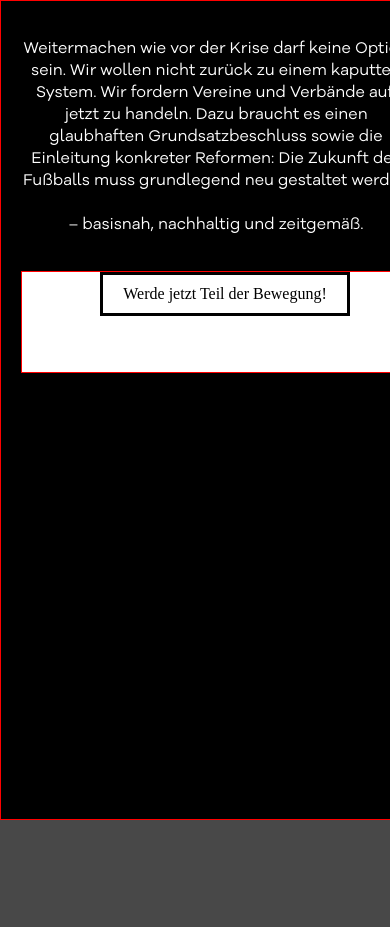
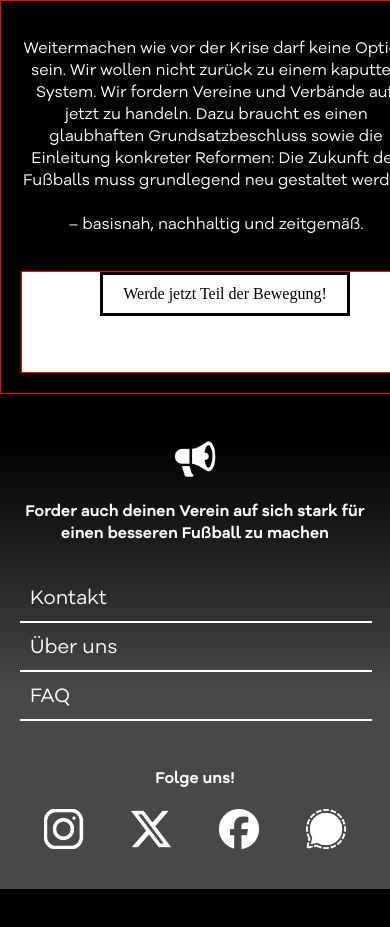
Before and after one commit to Siggyyyyyyy/Fu-ball-Website, a plain HTML site: page index.html in a window 390 px wide. Shown: the part 5307-6234 px from the top of the page. After the commit the page ends 6196 px from the top, so only its background shows below. Drawn offline with Linux system fonts and the light colour scheme.

Commit message:
Added Social Media and Megaphone Symbol, added footer css, added working footer

```diff
--- /dev/null
+++ b/CSS/footer.css
@@ -0,0 +1,110 @@
+#footer {
+
+    background: linear-gradient(rgba(72, 72, 72, 0) 10%, rgb(72, 72, 72) 60%);;
+    color: white;
+    padding: 40px 20px;
+    font-family: "Galano", sans-serif;
+}
+
+.footer-container {
+    display: flex;
+    flex-direction: column;
+    align-items: center;
+}
+
+.footer-message {
+    margin-bottom: 20px;
+    text-align: center;
+}
+
+.footer-message p {
+    margin: 10px 0;
+}
+
+.footer-icon {
+    width: 50px;
+    height: auto;
+    margin-bottom: 0px;
+}
+
+.footer-links {
+    width: 100%; /* Breite auf 100% setzen */
+    max-width: 400px; /* Optional: Maximalbreite */
+    text-align: left; /* Links ausrichten */
+    margin-bottom: 10px;
+}
+
+.footer-links p {
+    margin: 10px 10px;
+    cursor: pointer;
+    font-weight: 200;
+    font-size: 20px;
+}
+
+.footer-links hr {
+    width: 100%; /* Striche breiter gemacht */
+    margin: 0px 0; /* Etwas engerer Abstand */
+    border: 1px solid white;
+}
+
+.footer-social {
+    margin-top: 20px;
+    width: 100%; /* Volle Breite für gleichmäßige Verteilung */
+}
+
+.footer-social p {
+    margin-bottom: 20px;
+    text-align: center;
+}
+
+.social-icons {
+    display: flex;
+    justify-content: space-around; /* Gleichmäßige Verteilung */
+    align-items: center;
+    width: 100%; /* Volle Breite */
+    max-width: 400px; /* Optional: Maximalbreite */
+    margin: 0 auto;
+}
+
+.social-icons img {
+    width: 40px;
+    height: 40px;
+    cursor: pointer;
+    transition: transform 0.2s;
+}
+
+.social-icons img:hover {
+    transform: scale(1.2);
+}
+
+
+
+/* xs */
+@media (min-width: 475px) {
+
+}
+
+/* sm */
+@media (min-width: 640px) {
+
+}
+
+/* md */
+@media (min-width: 768px) {
+
+}
+
+/* lg */
+@media (min-width: 1024px) {
+
+}
+
+/* xl */
+@media (min-width: 1280px) {
+
+}
+
+/* xxl */
+@media (min-width: 1536px) {
+
+}
--- a/CSS/style.css
+++ b/CSS/style.css
@@ -143,11 +143,6 @@ body {
     margin-left: 0;
 }
 
-.footer-container {
-    background-color: #484848;
-    height: 400px;
-}
-
 
 .space{
     padding-top: 200px;
--- a/index.html
+++ b/index.html
@@ -6,7 +6,9 @@
     <meta name="viewport" content="width=device-width, initial-scale=1.0">
     <link rel="stylesheet" href="css/style.css">
     <link rel="stylesheet" href="css/TextStyle.css">
-    <link rel="stylesheet" href="css/ImageStyle copy.css">
+    <link rel="stylesheet" href="css/ImageStyle.css">
+    <link rel="stylesheet" href="css/footer.css">
+
     <script src="script.js"></script>
     <title>Nachhaltigkeit</title>
 </head>
@@ -105,19 +107,39 @@
                 <a class="description"> Werde jetzt Teil der Bewegung! </a>
             </button>
         </div>
-            <div class="image-container" id="BVB">
+           <!-- <div class="image-container" id="BVB">
                 <img src="PNG/Black.png" id="textpic">
-            </div>
+            </div>-->
 
         </div>
 
-       <!--FOOTER-->
-    <section id="header">
-        <div class="footer-container">
+<!--FOOTER-->
+<section id="footer">
+    <div class="footer-container">
+        <div class="footer-message">
+            <img src="PNG/Megaphon.png" alt="Megaphone Icon" class="footer-icon">
+            <p>Forder auch deinen Verein auf sich stark für einen besseren Fußball zu machen</p>
+        </div>
+        <div class="footer-links">
+            <p>Kontakt</p>
+            <hr>
+            <p>Über uns</p>
+            <hr>
+            <p>FAQ</p>
+            <hr>
+        </div>
+        <div class="footer-social">
+            <p>Folge uns!</p>
+            <div class="social-icons">
+                <img src="PNG/Instagram.png" alt="Instagram">
+                <img src="PNG/X.png" alt="Twitter">
+                <img src="PNG/Facebook.png" alt="Facebook">
+                <img src="PNG/Signal.png" alt="Signal">
+            </div>
+        </div>
+    </div>
+</section>
 
-        </div>
-    </section>
-    <!--FOOTER-->
 
 </body>
 </html>
```
Also changed, not shown: CSS/ImageStyle.css (renamed from CSS/ImageStyle copy.css), PNG/Facebook.png (added), PNG/Instagram.png (added), PNG/Megaphon.png (added), PNG/Signal.png (added), PNG/X.png (added).
